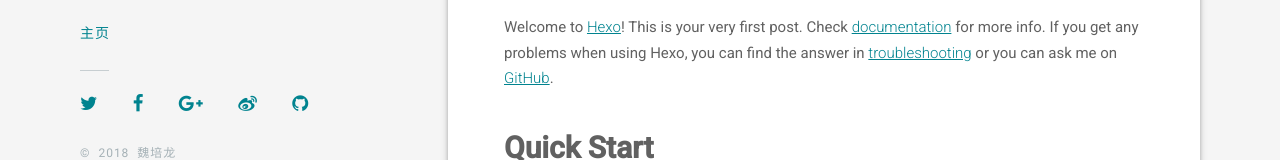
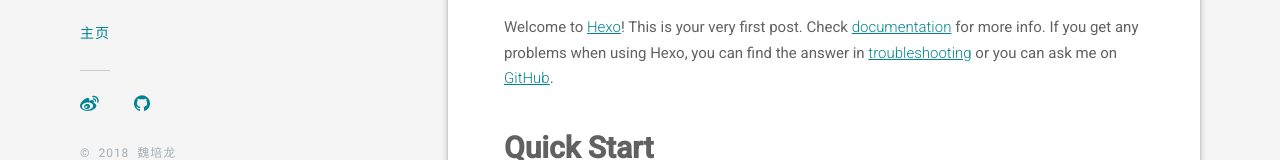
Before and after one commit to wallyperry/weipeilong123.github.io, a plain HTML site: page 2018/01/08/hello-world/index.html in a window 1280 px wide. Shown: the part 255-415 px from the top of the page. Drawn offline with Linux system fonts and the light colour scheme.

Commit message:
Site updated: 2018-01-08 18:23:05

```diff
--- a/2018/01/08/hello-world/index.html
+++ b/2018/01/08/hello-world/index.html
@@ -366,23 +366,11 @@
         <div class="header-item header-sns_list">
     <!-- Twitter -->
 
-        <a href="https://twitter.com/weipeilong123" target="_blank">
-            <i class="fa fa-twitter fa-lg" aria-hidden="true"></i>
-        </a>
-
 
     <!-- Facebook -->
 
-        <a href="https://www.facebook.com/weipeilong123" target="_blank">
-            <i class="fa fa-facebook fa-lg" aria-hidden="true"></i>
-        </a>
-
 
     <!-- Google + -->
-
-        <a href="https://www.google.com/weipeilong123" target="_blank">
-            <i class="fa fa-google-plus fa-lg" aria-hidden="true"></i>
-        </a>
 
 
     <!-- Weibo -->
```
Also changed, not shown: archives/2018/01/index.html (+0 -12 lines), archives/2018/index.html (+0 -12 lines), archives/index.html (+0 -12 lines), index.html (+0 -12 lines).
